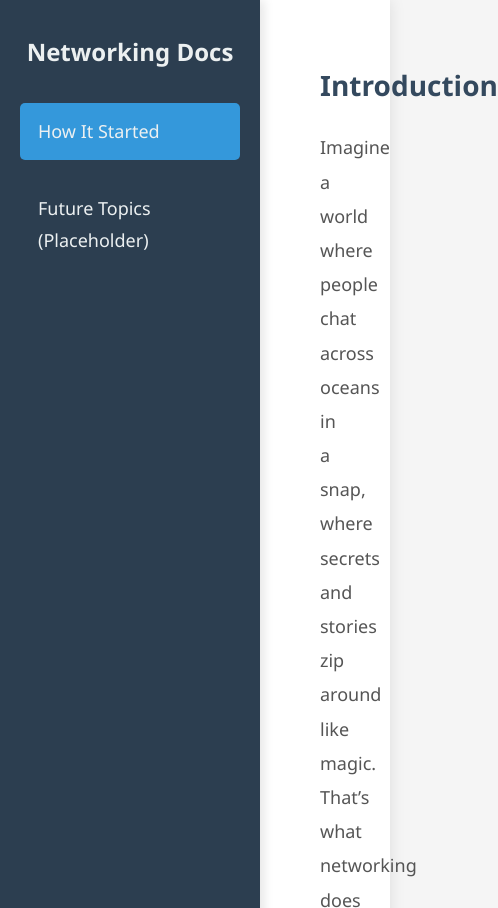
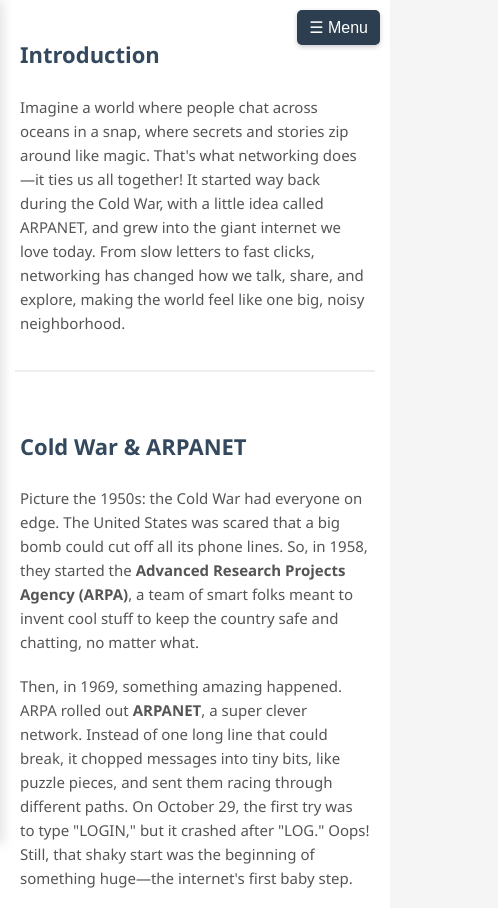
Before and after one commit to Aliasgar-Jiwani/network-doc, a plain HTML site: page index.html in a window 390 px wide. Shown: the top 908 px of the page, 498 px wide, since content can reach past the window. Drawn offline with Linux system fonts and the light colour scheme.

Commit message:
add responsiveness

```diff
--- a/howitstarted.html
+++ b/howitstarted.html
@@ -10,7 +10,7 @@
     <section id="intro">
       <h2>Introduction</h2>
       <p>
-        Imagine a world where people chat across oceans in a snap, where secrets and stories zip around like magic. That’s what networking does—it ties us all together! It started way back during the Cold War, with a little idea called ARPANET, and grew into the giant internet we love today. From slow letters to fast clicks, networking has changed how we talk, share, and explore, making the world feel like one big, noisy neighborhood.
+        Imagine a world where people chat across oceans in a snap, where secrets and stories zip around like magic. That's what networking does—it ties us all together! It started way back during the Cold War, with a little idea called ARPANET, and grew into the giant internet we love today. From slow letters to fast clicks, networking has changed how we talk, share, and explore, making the world feel like one big, noisy neighborhood.
       </p>
     </section>
 
@@ -21,7 +21,7 @@
         Picture the 1950s: the Cold War had everyone on edge. The United States was scared that a big bomb could cut off all its phone lines. So, in 1958, they started the <strong>Advanced Research Projects Agency (ARPA)</strong>, a team of smart folks meant to invent cool stuff to keep the country safe and chatting, no matter what.
       </p>
       <p>
-        Then, in 1969, something amazing happened. ARPA rolled out <strong>ARPANET</strong>, a super clever network. Instead of one long line that could break, it chopped messages into tiny bits, like puzzle pieces, and sent them racing through different paths. On October 29, the first try was to type “LOGIN,” but it crashed after “LOG.” Oops! Still, that shaky start was the beginning of something huge—the internet’s first baby step.
+        Then, in 1969, something amazing happened. ARPA rolled out <strong>ARPANET</strong>, a super clever network. Instead of one long line that could break, it chopped messages into tiny bits, like puzzle pieces, and sent them racing through different paths. On October 29, the first try was to type "LOGIN," but it crashed after "LOG." Oops! Still, that shaky start was the beginning of something huge—the internet's first baby step.
       </p>
     </section>
 
@@ -29,7 +29,7 @@
     <section id="tcpip">
       <h2>TCP/IP Protocol</h2>
       <p>
-        By the 1970s, networks were popping up everywhere, but they didn’t speak the same language. Two brainy guys, <strong>Vinton Cerf</strong> and <strong>Bob Kahn</strong>, had a big idea: the <strong>TCP/IP protocol</strong>. IP was like giving every computer its own address, and TCP made sure the messages got there safe and sound. In 1983, ARPANET switched to this new trick, connecting all the networks into one giant web. It was like teaching the world’s machines to hold hands and chat—a game-changer!
+        By the 1970s, networks were popping up everywhere, but they didn't speak the same language. Two brainy guys, <strong>Vinton Cerf</strong> and <strong>Bob Kahn</strong>, had a big idea: the <strong>TCP/IP protocol</strong>. IP was like giving every computer its own address, and TCP made sure the messages got there safe and sound. In 1983, ARPANET switched to this new trick, connecting all the networks into one giant web. It was like teaching the world's machines to hold hands and chat—a game-changer!
       </p>
     </section>
 
@@ -45,7 +45,7 @@
     <section id="firstwebsite">
       <h2>First Website</h2>
       <p>
-        On August 6, 1991, the first website blinked to life: <a href="http://info.cern.ch" target="_blank">info.cern.ch</a>. It lived on Tim Berners-Lee’s fancy NeXT computer, a plain page with words that showed people how to use the web and build their own spots. It was like a friendly guide for a brand-new world. Years later, in 2013, CERN brought it back to life, letting us peek at the web’s baby pictures—a sweet reminder of where it all kicked off.
+        On August 6, 1991, the first website blinked to life: <a href="http://info.cern.ch" target="_blank">info.cern.ch</a>. It lived on Tim Berners-Lee's fancy NeXT computer, a plain page with words that showed people how to use the web and build their own spots. It was like a friendly guide for a brand-new world. Years later, in 2013, CERN brought it back to life, letting us peek at the web's baby pictures—a sweet reminder of where it all kicked off.
       </p>
     </section>
 
@@ -53,7 +53,7 @@
     <section id="protocols">
       <h2>Protocols & Internet Society</h2>
       <p>
-        Protocols are like secret rules that help computers talk without fighting. They keep things smooth, whether it’s web pages flying with HTTP, emails zipping via SMTP, or secrets staying safe with SSL/TLS. In 1992, the Internet Society (ISOC) showed up, like a big cheerleader for the internet. They work hard to keep it free and open, making sure everyone can join the fun and stay connected, no matter where they are.
+        Protocols are like secret rules that help computers talk without fighting. They keep things smooth, whether it's web pages flying with HTTP, emails zipping via SMTP, or secrets staying safe with SSL/TLS. In 1992, the Internet Society (ISOC) showed up, like a big cheerleader for the internet. They work hard to keep it free and open, making sure everyone can join the fun and stay connected, no matter where they are.
       </p>
       <ul>
         <li>🌐 <strong>HTTP</strong> – Zooms web pages right to your screen, quick as a wink.</li>
--- a/index.html
+++ b/index.html
@@ -7,8 +7,11 @@
     <link rel="stylesheet" href="style.css" />
   </head>
   <body>
+    <!-- Mobile Menu Toggle -->
+    <button class="menu-toggle" id="menu-toggle">☰ Menu</button>
+
     <!-- Sidebar Navigation -->
-    <div class="sidebar">
+    <div class="sidebar" id="sidebar">
       <h2>Networking Docs</h2>
       <ul>
         <li>
@@ -26,19 +29,6 @@
       <p>Click on "How It Started" to load the content dynamically.</p>
     </div>
 
-    <script>
-      // Function to load external content dynamically
-      function loadContent(page) {
-        fetch(page)
-          .then((response) => response.text())
-          .then((data) => {
-            document.getElementById("content-area").innerHTML = data;
-          })
-          .catch((error) => console.error("Error loading content:", error));
-      }
-
-      // Automatically load 'howitstarted.html' on page load
-      window.onload = () => loadContent("howitstarted.html");
-    </script>
+    <script src="script.js"></script>
   </body>
 </html>
--- a/script.js
+++ b/script.js
@@ -1,7 +1,55 @@
-// Highlight the active link while scrolling
+// Function to load external content dynamically
+function loadContent(page) {
+  fetch(page)
+    .then((response) => response.text())
+    .then((data) => {
+      document.getElementById("content-area").innerHTML = data;
+      // After loading content, check for sections to enable scrollspy
+      setupScrollSpy();
+    })
+    .catch((error) => console.error("Error loading content:", error));
+}
+
+// Setup mobile menu functionality
+function setupMobileMenu() {
+  const menuToggle = document.getElementById("menu-toggle");
+  const sidebar = document.getElementById("sidebar");
+  const menuLinks = document.querySelectorAll(".sidebar a");
+
+  // Create overlay element for mobile
+  const overlay = document.createElement("div");
+  overlay.className = "overlay";
+  document.body.appendChild(overlay);
+
+  // Toggle menu
+  menuToggle.addEventListener("click", () => {
+    sidebar.classList.toggle("active");
+    overlay.classList.toggle("active");
+  });
+
+  // Close menu when overlay is clicked
+  overlay.addEventListener("click", () => {
+    sidebar.classList.remove("active");
+    overlay.classList.remove("active");
+  });
+
+  // Close menu when a link is clicked (on mobile)
+  menuLinks.forEach((link) => {
+    link.addEventListener("click", () => {
+      if (window.innerWidth <= 900) {
+        sidebar.classList.remove("active");
+        overlay.classList.remove("active");
+      }
+    });
+  });
+}
+
+// Setup scroll spy functionality
+function setupScrollSpy() {
   const sections = document.querySelectorAll("section");
   const navLinks = document.querySelectorAll(".sidebar a");
 
+  if (sections.length > 0) {
     window.onscroll = () => {
       let current = "";
 
@@ -14,8 +62,36 @@ window.onscroll = () => {
 
       navLinks.forEach((link) => {
         link.classList.remove("active");
-    if (link.getAttribute("href").includes(current)) {
+        if (
+          link.getAttribute("href") &&
+          link.getAttribute("href").includes(current)
+        ) {
           link.classList.add("active");
         }
       });
     };
+  }
+}
+
+// Handle window resize
+function handleResize() {
+  const sidebar = document.getElementById("sidebar");
+  const overlay = document.querySelector(".overlay");
+
+  if (window.innerWidth > 900) {
+    sidebar.classList.remove("active");
+    if (overlay) overlay.classList.remove("active");
+  }
+}
+
+// Initialize everything when the page loads
+window.onload = () => {
+  // Load initial content
+  loadContent("howitstarted.html");
+
+  // Setup mobile menu
+  setupMobileMenu();
+
+  // Handle window resize
+  window.addEventListener("resize", handleResize);
+};
--- a/style.css
+++ b/style.css
@@ -8,16 +8,18 @@
 
 /* Body and Layout */
 body {
-    font-family: 'Segoe UI', Tahoma, Geneva, Verdana, sans-serif;
+  font-family: "Segoe UI", Tahoma, Geneva, Verdana, sans-serif;
   line-height: 1.8;
   color: #333;
   background-color: #f5f5f5;
   display: flex;
+  flex-direction: column;
+  overflow-x: hidden;
 }
 
 /* Sidebar Navigation */
 .sidebar {
-    width: 260px;               /* Reduced sidebar width */
+  width: 260px;
   height: 100vh;
   background: #2c3e50;
   color: #ecf0f1;
@@ -28,6 +30,7 @@ body {
   overflow-y: auto;
   box-shadow: 4px 0 10px rgba(0, 0, 0, 0.1);
   z-index: 100;
+  transition: transform 0.3s ease;
 }
 
 .sidebar h2 {
@@ -66,16 +69,18 @@ body {
 
 /* Main Content - Full Width */
 .main-content {
-    margin-left: 260px;          /* Matches sidebar width */
-    padding: 50px 80px;          /* Increased padding for better readability */
-    max-width: calc(100vw - 260px);
+  margin-left: 260px;
+  padding: 50px 80px;
   background: #fff;
   box-shadow: 0 0 15px rgba(0, 0, 0, 0.1);
+  min-height: 100vh;
+  width: calc(100% - 260px);
+  transition: margin-left 0.3s ease, width 0.3s ease;
 }
 
 /* Section Styling */
 section {
-    margin-bottom: 80px;         /* More space between sections */
+  margin-bottom: 80px;
   padding: 30px;
   border-bottom: 2px solid #eee;
 }
@@ -90,38 +95,160 @@ section p {
   font-size: 20px;
   line-height: 1.9;
   color: #555;
+  margin-bottom: 20px;
 }
 
-/* Footer */
-footer {
-    text-align: center;
-    margin-top: 40px;
-    color: #666;
-}
-
-footer a {
+/* Links */
+a {
   color: #3498db;
   text-decoration: none;
 }
 
-/* Responsive Design */
-@media (max-width: 900px) {
-    .sidebar {
-        width: 100%;
-        height: auto;
-        position: relative;
+/* Lists */
+ul {
+  padding-left: 20px;
+  margin: 20px 0;
 }
 
+li {
+  margin-bottom: 10px;
+}
+
+/* Mobile menu toggle button */
+.menu-toggle {
+  display: none;
+  position: fixed;
+  top: 20px;
+  right: 20px;
+  z-index: 200;
+  background: #2c3e50;
+  color: white;
+  border: none;
+  border-radius: 5px;
+  padding: 10px 15px;
+  cursor: pointer;
+  font-size: 18px;
+  box-shadow: 0 2px 5px rgba(0, 0, 0, 0.2);
+}
+
+/* Responsive Design */
+@media (max-width: 1200px) {
   .main-content {
-        margin-left: 0;
-        padding: 30px;
+    padding: 40px 50px;
   }
 
   section h2 {
-        font-size: 28px;
+    font-size: 30px;
   }
 
   section p {
     font-size: 18px;
   }
 }
+
+@media (max-width: 900px) {
+  body {
+    flex-direction: column;
+  }
+
+  .menu-toggle {
+    display: block;
+  }
+
+  .sidebar {
+    transform: translateX(-100%);
+    width: 250px;
+  }
+
+  .sidebar.active {
+    transform: translateX(0);
+  }
+
+  .main-content {
+    margin-left: 0;
+    width: 100%;
+    max-width: 100%;
+    padding: 30px 25px;
+  }
+
+  section {
+    padding: 20px 10px;
+    margin-bottom: 50px;
+  }
+
+  section h2 {
+    font-size: 26px;
+  }
+
+  section p {
+    font-size: 16px;
+    line-height: 1.7;
+  }
+}
+
+@media (max-width: 600px) {
+  .sidebar {
+    width: 80%;
+    max-width: 300px;
+  }
+
+  .main-content {
+    padding: 20px 15px;
+  }
+
+  section {
+    padding: 15px 5px;
+    margin-bottom: 40px;
+  }
+
+  section h2 {
+    font-size: 24px;
+  }
+
+  section p {
+    font-size: 16px;
+    line-height: 1.6;
+  }
+}
+
+@media (max-width: 400px) {
+  .sidebar h2 {
+    font-size: 20px;
+  }
+
+  .sidebar a {
+    font-size: 16px;
+    padding: 10px 15px;
+  }
+
+  section h2 {
+    font-size: 22px;
+  }
+
+  section p {
+    font-size: 15px;
+  }
+
+  .menu-toggle {
+    top: 10px;
+    right: 10px;
+    padding: 8px 12px;
+    font-size: 16px;
+  }
+}
+
+/* Add overlay when sidebar is active on mobile */
+.overlay {
+  display: none;
+  position: fixed;
+  top: 0;
+  left: 0;
+  right: 0;
+  bottom: 0;
+  background-color: rgba(0, 0, 0, 0.5);
+  z-index: 99;
+}
+
+.overlay.active {
+  display: block;
+}
```
Lines whose indentation alone changed are shown as unchanged.
